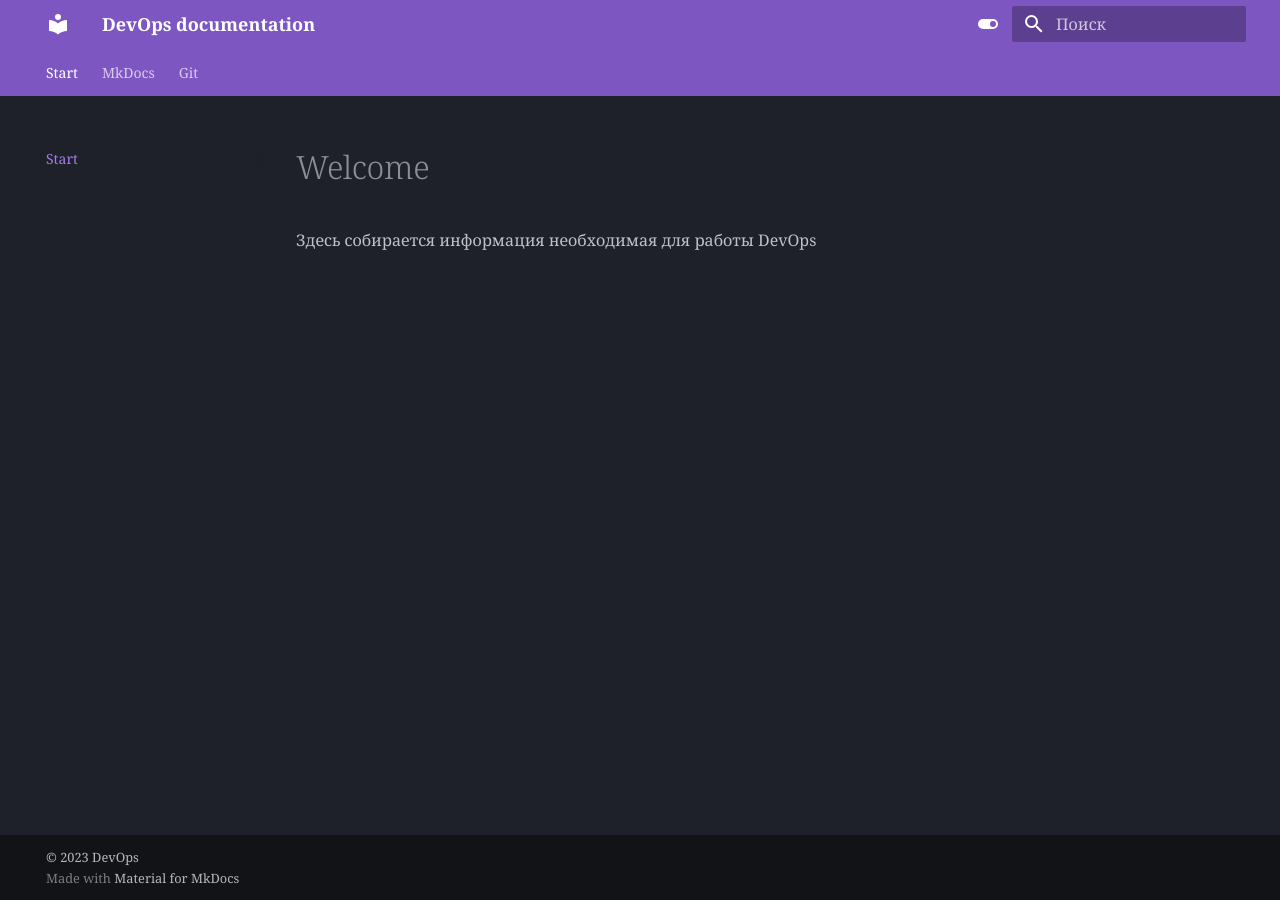
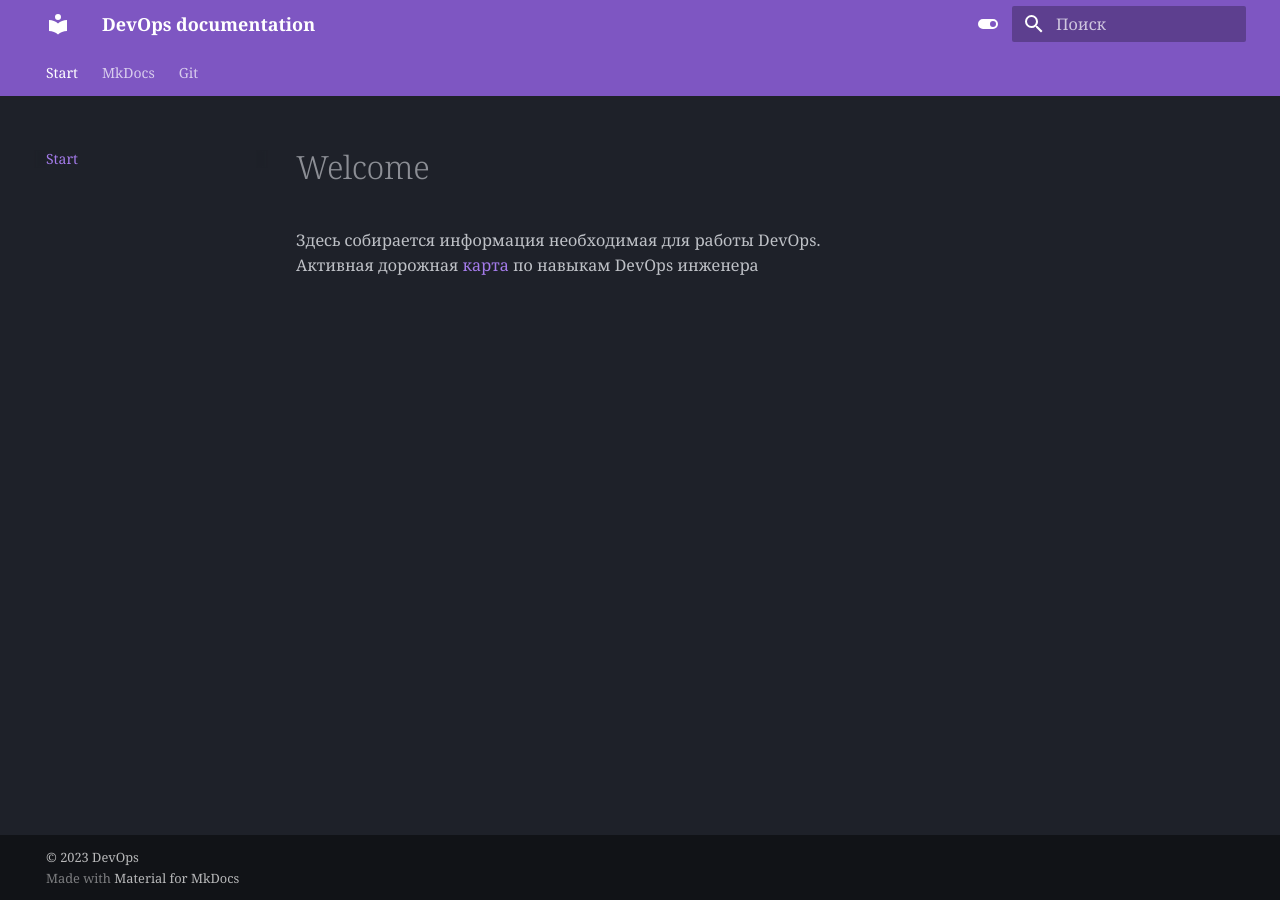
Before and after one commit to Iamseniordevops/DevOpsDocs, an MkDocs documentation site: the page built from docs/index.md, in a window 1280 px wide. Built offline with MkDocs 1.6.1 and Material for MkDocs 9.7.7, drawn with Linux system fonts in a browser that asks for light colours.

```diff
--- a/docs/index.md
+++ b/docs/index.md
@@ -1,3 +1,4 @@
 # Welcome
 
-Здесь собирается информация необходимая для работы DevOps
+Здесь собирается информация необходимая для работы DevOps.
+Активная дорожная [карта](https://roadmap.sh/devops) по навыкам DevOps инженера
```
Also changed, not shown: docs/Git/Index.md (+1 -1 lines), docs/MkDocs/Design.md (+3 -0 lines).
